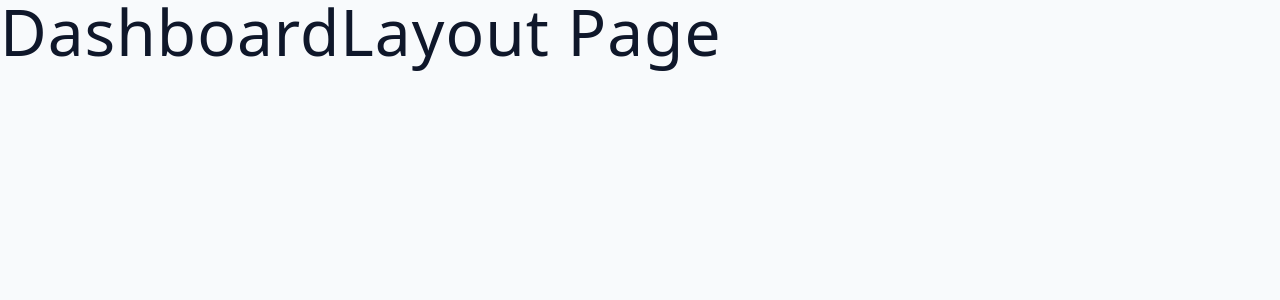
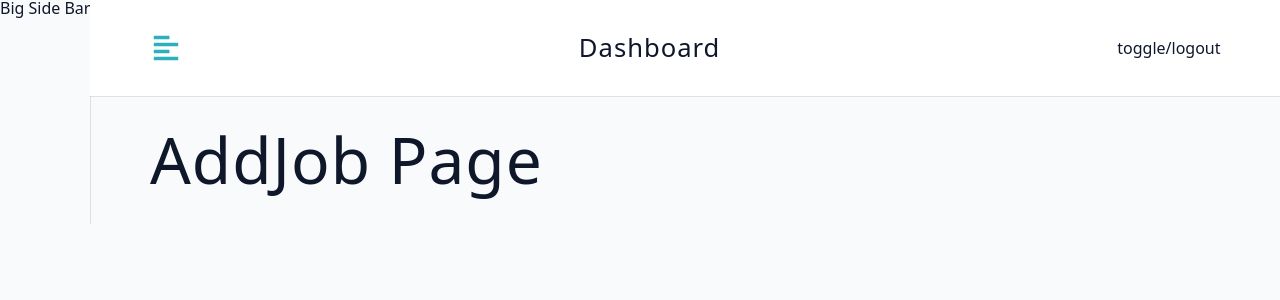
Before and after one commit to AMITAMBAJISAWANT/Jobify, a React (Vite) app in the folder client/: page /dashboard in a window 1280 px wide. Shown: the top 300 px of the page. Built offline with nearby package versions, Linux system fonts and the light colour scheme.

Commit message:
complete Dasboard Navbar

```diff
--- a/client/src/App.jsx
+++ b/client/src/App.jsx
@@ -23,7 +23,7 @@ const router = createBrowserRouter([
     children: [
       {
         index:true,
-        element:<Landing/>
+        element:<Landing/>,
       },
       {
         path: "register",
@@ -36,6 +36,28 @@ const router = createBrowserRouter([
       {
         path: "dashboard",
         element: <DashboardLayout />,
+        children:[
+          {
+            index:true,
+            element:<AddJob/>,
+          },
+          {
+            path:'stats',
+            element:<Stats/>,
+          },
+          {
+            path:'all-jobs',
+            element:<AllJobs/>,
+          },
+          {
+            path:'profile',
+            element:<Profile/>,
+          },
+          {
+            path:'admin',
+            element:<Admin/>,
+          },
+        ]
       },
     ],
   },
--- /dev/null
+++ b/client/src/components/BigSidebar.jsx
@@ -0,0 +1,12 @@
+import React from 'react'
+import Wrapper from '../assets/wrappers/BigSidebar'
+
+function BigSidebar() {
+  return (
+    <Wrapper>
+      Big Side Bar
+    </Wrapper>
+  )
+}
+
+export default BigSidebar
--- /dev/null
+++ b/client/src/components/Navbar.jsx
@@ -0,0 +1,27 @@
+import React from 'react';
+import Wrapper from '../assets/wrappers/Navbar';
+import { FaAlignLeft } from "react-icons/fa";
+import Logo from './Logo';
+import { useDashboardContext } from '../pages/DashboardLayout';
+
+function Navbar() {
+  const { toggleSidebar } = useDashboardContext();
+  return (
+    <Wrapper>
+      <div className="nav-center">
+        <button type='button' className='toggle-btn' onClick={toggleSidebar}>
+          <FaAlignLeft/>
+        </button>
+        <div >
+          <Logo/>
+          <h4 className='logo-text'>dashboard</h4>
+        </div>
+        <div className='btn-container'>
+          toggle/logout
+        </div>
+      </div>
+    </Wrapper>
+  )
+}
+
+export default Navbar
--- /dev/null
+++ b/client/src/components/SmallSidebar.jsx
@@ -0,0 +1,11 @@
+import React from 'react'
+import Wrapper from '../assets/wrappers/SmallSidebar'
+function SmallSidebar() {
+  return (
+    <Wrapper>
+        Small Side Bar
+    </Wrapper>
+  )
+}
+
+export default SmallSidebar
--- a/client/src/components/index.js
+++ b/client/src/components/index.js
@@ -1,2 +1,5 @@
 export {default as Logo} from './Logo'
 export { default as FormRow } from "./FormRow";
+export { default as BigSidebar } from "./BigSidebar";
+export { default as SmallSidebar } from "./SmallSidebar";
+export { default as Navbar } from "./Navbar";
--- a/client/src/pages/DashboardLayout.jsx
+++ b/client/src/pages/DashboardLayout.jsx
@@ -1,9 +1,53 @@
-import React from 'react'
+import React, { use } from 'react'
+import { Outlet } from 'react-router-dom'
+import Wrapper from '../assets/wrappers/Dashboard'
+import {Navbar ,BigSidebar ,SmallSidebar} from '../components'
+import { useState,createContext,useContext} from 'react';
+const DashboardContext = createContext();
 
 function DashboardLayout() {
+  const user={name:'john'};
+  const[showSidebar,setShowSidebar]=useState(false);
+  const[isDarkTheme,setIsDarkTheme]=useState(false);
+
+  const toggleDarkTheme=()=>{
+    console.log('toggle dark theme');
+  };
+
+  const toggleSidebar=()=>{
+    setShowSidebar(!showSidebar);
+  };
+
+  const logoutUser= async ()=>{
+    console.log('logout user')
+
+  };
+
   return (
-    <h1>DashboardLayout Page </h1>
-  )
-}
+    <DashboardContext.Provider
+      value={{
+      user,
+      showSidebar,
+      isDarkTheme,
+      toggleDarkTheme,
+      toggleSidebar,
+      logoutUser,
+      }}>
+      <Wrapper>
+        <main className="dashboard">
+          <SmallSidebar />
+          <BigSidebar />
+          <div>
+            <Navbar />
+            <div className="dashboard-page">
+              <Outlet />
+            </div>
+          </div>
+        </main>
+      </Wrapper>
+    </DashboardContext.Provider>
+  );
+};
+export const useDashboardContext= () => useContext(DashboardContext);
 
 export default DashboardLayout
--- a/client/src/pages/Login.jsx
+++ b/client/src/pages/Login.jsx
@@ -1,12 +1,24 @@
 import React from 'react'
 import { Link } from 'react-router-dom';
+import { FormRow, Logo} from '../components';
+import Wrapper from '../assets/wrappers/RegisterAndLoginPage';
 
 function Login() {
   return (
-    <div>
-      <h1>Login Page</h1>
-      <Link to='/register'>Register</Link>
-    </div>
+   <Wrapper>
+    <form className='form'>
+      <Logo/>
+      <h4>Login</h4>
+      <FormRow type='email' name='email' defaultValue='amit@gmail.com' />
+      <FormRow type='password' name='password' defaultValue='secret123'/>
+      <button type='submit' className='btn btn-block'>submit</button>
+      <button type='button' className='btn btn-block'>explore the app</button>
+      <p>
+        Not a member yet?
+          <Link to='/register' className='member-btn'>Register</Link>
+      </p>
+    </form>
+   </Wrapper>
   );
 }
 
--- a/client/src/pages/Register.jsx
+++ b/client/src/pages/Register.jsx
@@ -9,8 +9,8 @@ function Register() {
       <form className='form'>
         <Logo/>
         <h4>Register</h4>
-        <FormRow type='text' name='name'/>
-        <FormRow type='text' name='lastName' labelText='last name'/>
+        <FormRow type='text' name='name' defaultValue='Amit'/>
+        <FormRow type='text' name='lastName' labelText='last name' defaultValue='Sawant'/>
         <FormRow type='text' name='location'/>
         <FormRow type='email' name='email'/>
         <FormRow type='password' name='password'/>
```
